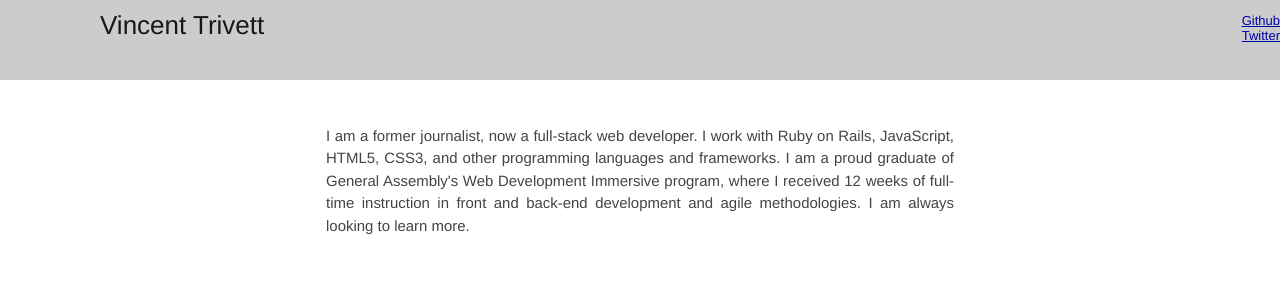
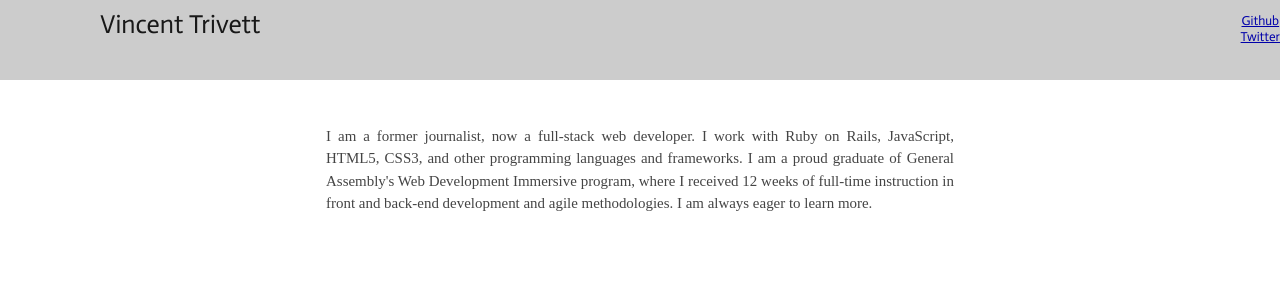
Before and after one commit to trivett/trivett.github.ioold, a Jekyll site: the page built from index.html, in a window 1280 px wide. Shown: the top 300 px of the page. Built offline with Jekyll 4.4.1, drawn with Linux system fonts in a browser that asks for light colours; some web fonts are replaced; Markdown is read by kramdown in place of the engine named in the settings.

Commit message:
typography

```diff
--- a/css/style.css
+++ b/css/style.css
@@ -1,9 +1,15 @@
-@import url(http://fonts.googleapis.com/css?family=Arimo);
+@import url(http://fonts.googleapis.com/css?family=Actor);
+@import url(http://fonts.googleapis.com/css?family=Rosarivo);
+
+p {
+  font-family: 'Rosarivo', serif;
+}
 
 
-h1,h2 {
-  font-family: 'Arimo', sans-serif;
+h1,h2,h3,a {
+  font-family: 'Actor', sans-serif;
 }
+
 
 #container{
   width: 100%;
--- a/index.html
+++ b/index.html
@@ -7,10 +7,10 @@ title: Vincent Trivett | NYC-Based Web Developer
 
   <div id="whoami">
 
-    <p id="introscript">I am a former journalist, now a full-stack web developer. I work with Ruby on Rails, JavaScript, HTML5, CSS3, and other programming languages and frameworks. I am a proud graduate of General Assembly's Web Development Immersive program, where I received 12 weeks of full-time instruction in front and back-end development and agile methodologies. I am always looking to learn more.</p>
+    <p id="introscript">I am a former journalist, now a full-stack web developer. I work with Ruby on Rails, JavaScript, HTML5, CSS3, and other programming languages and frameworks. I am a proud graduate of General Assembly's Web Development Immersive program, where I received 12 weeks of full-time instruction in front and back-end development and agile methodologies. I am always eager to learn more.</p>
   </div>
 
 </section>
 
 
-<section></section>
+<section id=""></section>
```
